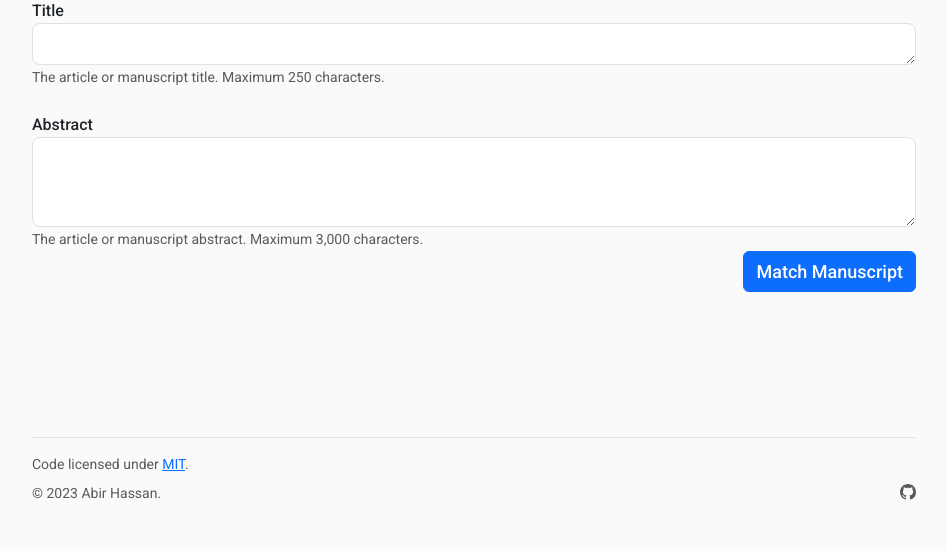
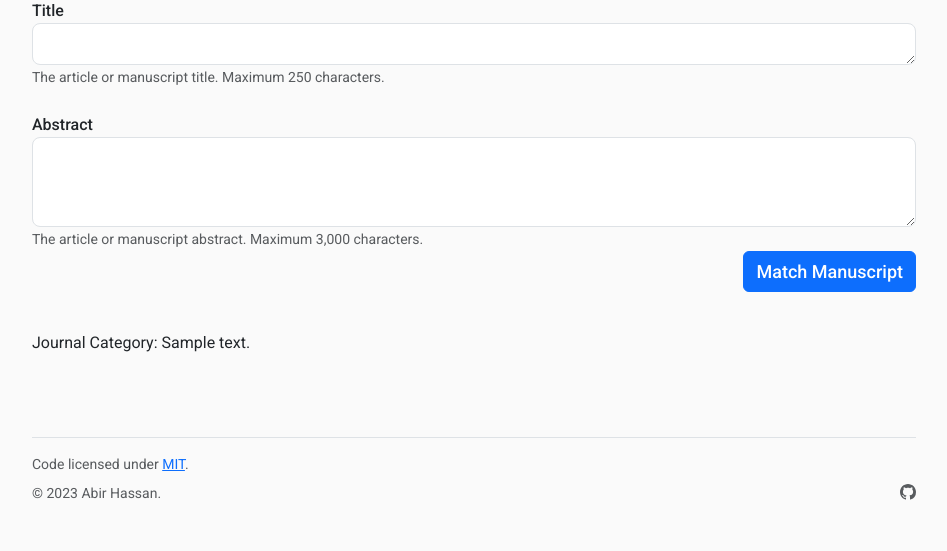
Before and after one commit to abir0/Manuscript-Matcher-Beta, a Flask app: template templates/index.html in a window 1280 px wide. Shown: the part 387-938 px from the top of the page, without its empty margins (166-1113 px from the left). Run offline with Flask 3, Linux system fonts and the light colour scheme; the template is opened without the code that fills it: most values are stand-ins (such as "Sample title", 1, 10 or a date in 2020).

Commit message:
Update application to get predictions from Hugging Face Spaces API

```diff
--- a/app.py
+++ b/app.py
@@ -1,3 +1,4 @@
+import requests
 from flask import Flask, render_template, request
 
 
@@ -10,8 +11,23 @@ def home():
     if request.method == "POST":
         input_title = request.form.get('title')
         input_abstract = request.form.get('abstract')
-        print(input_title, input_abstract)
-    return render_template("index.html", title="Home")
+        output = predict_category(input_title, input_abstract)
+        print(output)
+        return render_template("index.html", title="Home", output_text=output['data'][0]['label'])
+    else:
+        return render_template("index.html", title="Home")
+
+
+def predict_category(title, abstract):
+    url = "https://abir0-manuscript-matcher.hf.space/run/predict"
+    text = title + ". \n" + abstract
+    data = {
+        "data": [
+            text
+        ],
+    }
+    response = requests.post(url, json=data)
+    return response.json()
 
 
 if __name__ == "__main__":
--- a/static/style.css
+++ b/static/style.css
@@ -100,3 +100,13 @@ label {
   font-weight: 500;
   float: right;
 }
+
+/* Search Results Styles */
+.search-results {
+  padding-left: 10%;
+  padding-right: 10%;
+  padding-top: 80px;
+  /* background: #fff; */
+  /* border-radius: 4px;
+  box-shadow: 0px 0px 6px rgb(191, 191, 191); */
+}
--- a/templates/index.html
+++ b/templates/index.html
@@ -34,4 +34,13 @@
             </form>
         </div>
     </div>
+
+    {% if output_text %}
+        <div class="container search-results">
+            <div>
+                <p>Journal Category: {{ output_text }}</p>
+            </div>
+        </div>
+    {% endif %}
+
 {% endblock content %}
```
